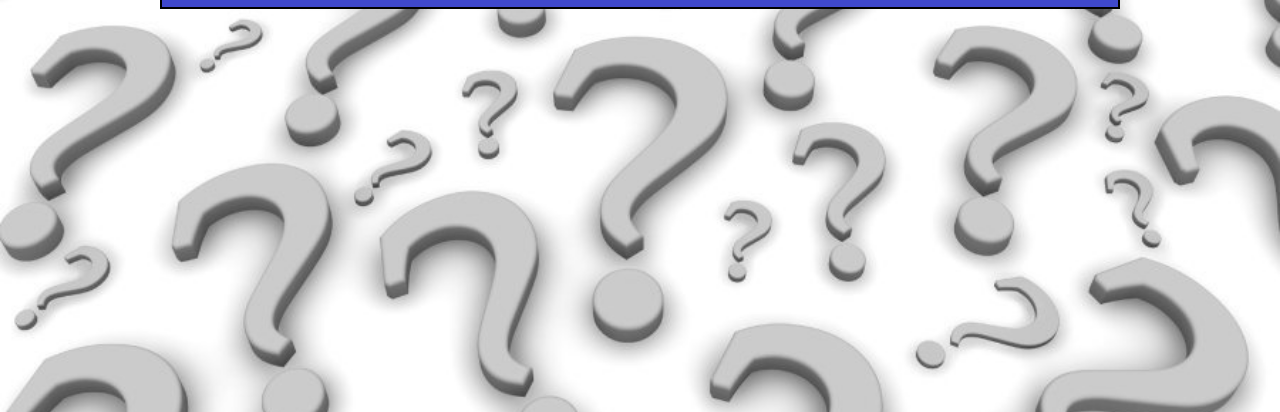
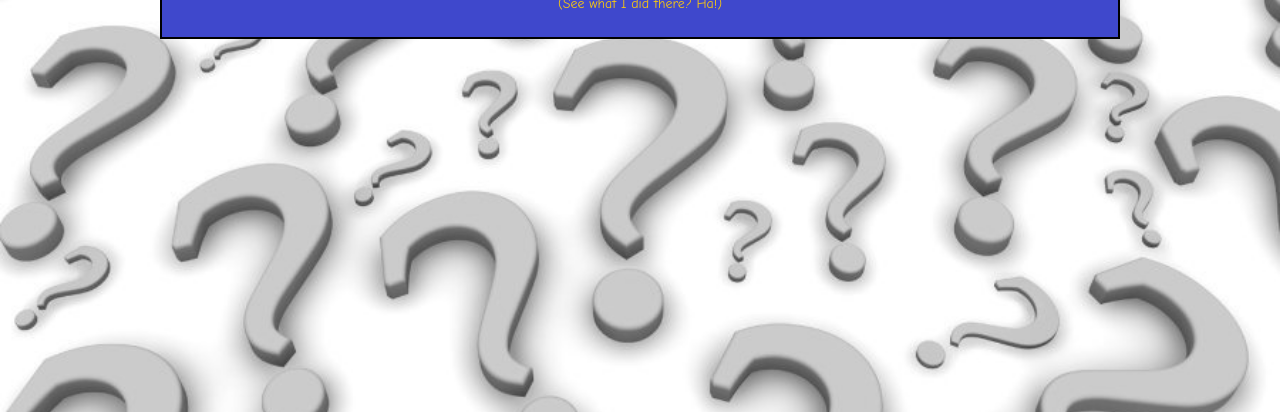
Before and after one commit to JohnATNguyen/TriviaGame, a plain HTML site: page index.html in a window 1280 px wide. Shown: the part 388-800 px from the top of the page. Drawn offline with nearby package versions, Linux system fonts and the light colour scheme.

Commit message:
4/21/17 @ 7:46am

```diff
--- a/index.html
+++ b/index.html
@@ -18,6 +18,7 @@
 				<hr>
 				<div id="stuff" class="row">
 					<h1>Would you like to <button type="button" class="btn btn-default" onclick="main()"><h1>START</h1></button> ???</h1>
+					<p>(See what I did there? Ha!)</p>
 				</div>
 			</div>
 		</div>
```
